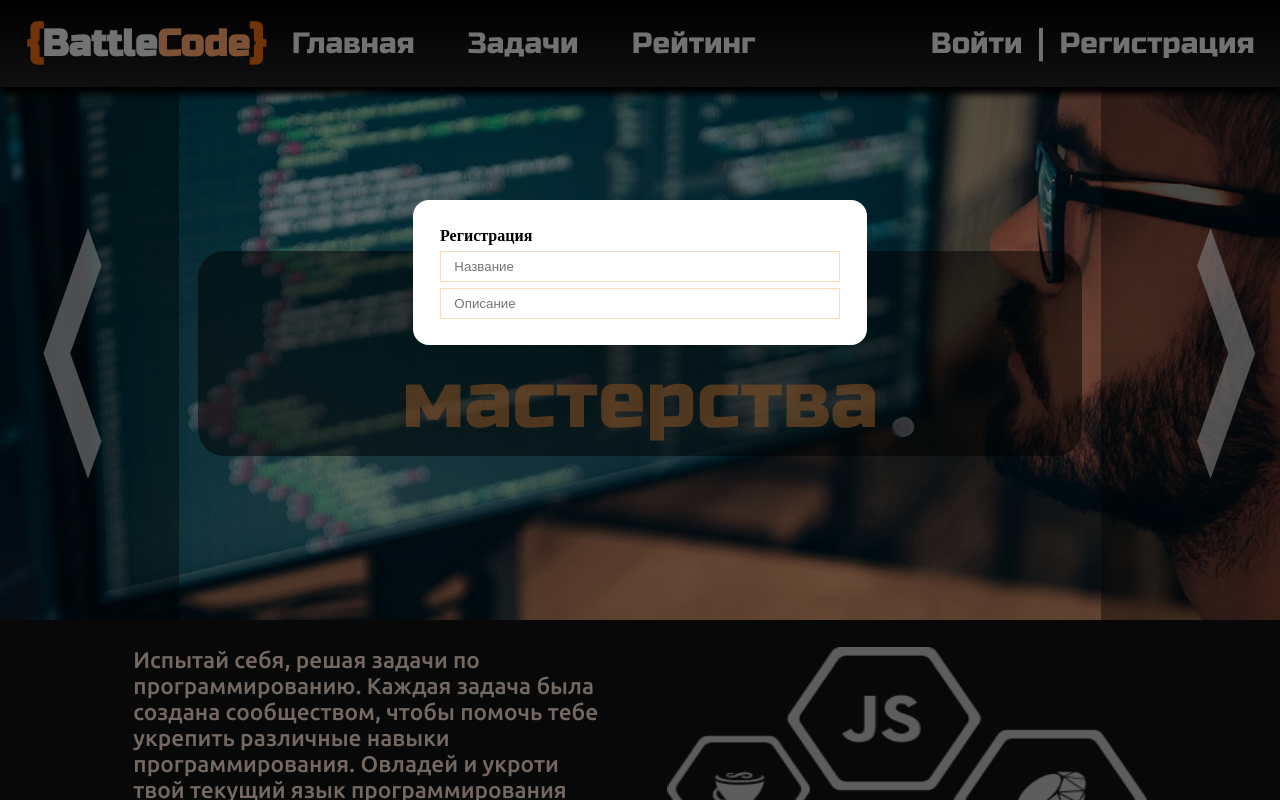
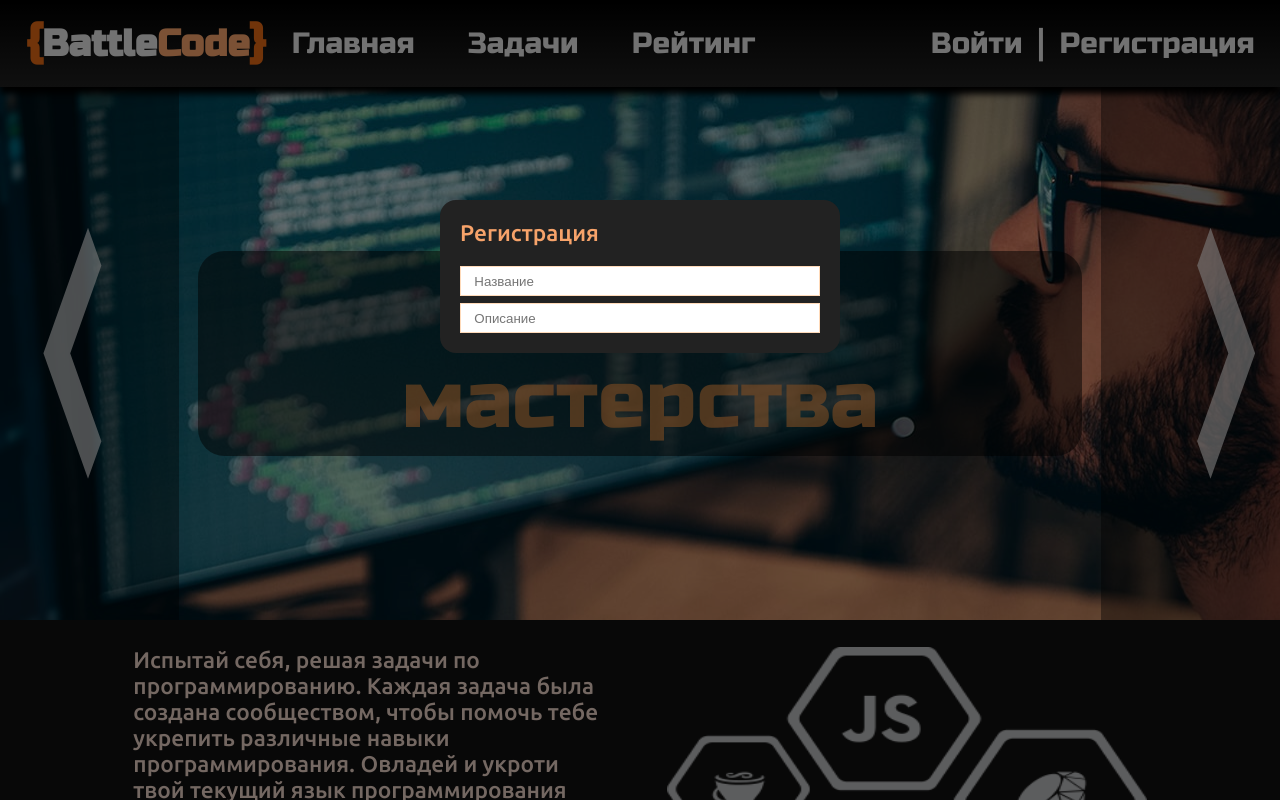
Before and after one commit to ne4ay/battlecode, a Vue app in the folder bfront/: page / in a window 1280 px wide. Both pictures are taken after a click on the link "Регистрация". Shown: the top 800 px of the page. Built offline with nearby package versions, Linux system fonts and the light colour scheme.

Commit message:
improve dialog

```diff
--- a/bfront/src/components/dialogs/FormDialog.vue
+++ b/bfront/src/components/dialogs/FormDialog.vue
@@ -1,8 +1,13 @@
 <template>
-  <transition name="swim" id="trans">
-        <div class="dialog-content" v-if="show">
-          <slot></slot>
-        </div>
+  <transition name="swim" id="tr  ans">
+    <div class="dialog-container" v-if="isShowing">
+      <div class="dialog-title">
+        {{title}}
+      </div>
+      <div class="dialog-content">
+        <slot></slot>
+      </div>
+    </div>
   </transition>
 </template>
 
@@ -10,33 +15,53 @@
 export default {
   name: "FormDialog",
   props: {
-    show: {
+    title: {
+      type: String
+    },
+    isShowing: {
       type: Boolean,
       default: false
+    }
+  },
+  methods: {
+    hideDialog() {
+      if (this.isShowing) {
+        this.$emit('update:isShowing', false)
+      }
     }
   }
 }
 </script>
 
 <style scoped>
-
-.dialog-content {
+@import url('https://fonts.googleapis.com/css2?family=Ubuntu:wght@500&display=swap');
+.dialog-container {
   z-index: 2;
-  margin: auto;
-  margin-top: 150pt;
-  background: white;
+  margin: 150pt   auto auto;
+  background: #222222;
   border-radius: 12pt;
   min-height: 50pt;
   min-width: 300pt;
-  padding: 20pt;
+  font-family: 'Ubuntu', sans-serif;
+  font-size: 17pt;
 }
 
-.swim-enter-active ,
-.swim-leave-active {
-  transition: all 0.6s cubic-bezier(.42,0,.77,1.53);
+.dialog-title {
+  color: #f7a36a;
+  padding: 15pt 15pt 5pt 15pt;
 }
 
-.swim-enter-from ,
+.dialog-content {
+  color: #ead1c6;
+  padding: 5pt 15pt 15pt 15pt;
+}
+
+.swim-enter-active,
+.swim-leave-active {
+  transition: all 0.6s cubic-bezier(.42, 0, .77, 1.53);
+}
+
+.swim-enter-from,
 .swim-leave-to {
   transform: translateY(-400pt);
 }
--- a/bfront/src/components/forms/RegistrationForm.vue
+++ b/bfront/src/components/forms/RegistrationForm.vue
@@ -1,6 +1,5 @@
 <template>
   <form @submit.prevent>
-    <h4>Регистрация</h4>
     <TextInput
         v-model="auth.title"
         type="text"
--- /dev/null
+++ b/bfront/src/components/header/AuthDialogType.js
@@ -0,0 +1,10 @@
+export default {
+    REGISTRATION : {
+        name: 'Registration',
+        title: 'Регистрация'
+    },
+    AUTHORIZATION: {
+        name: 'Authorization',
+        title: 'Авторизация'
+    }
+}
--- a/bfront/src/components/header/GlobalHeader.vue
+++ b/bfront/src/components/header/GlobalHeader.vue
@@ -18,8 +18,8 @@
 
     <UnAuthLinks class="content-wrapper" id="auth" :auth-listener="showAuthDialog"/>
   </div>
-  <div id="dialog-wrapper">
-    <FormDialog class="reg-form" v-model:show="dialogVisible">
+  <div id="dialog-wrapper" @click.self="hideDialog" >
+    <FormDialog class="reg-form" v-model:is-showing="dialogVisible" v-model:title="titleOfTheDialog">
       <RegistrationForm/>
     </FormDialog>
   </div>
@@ -42,12 +42,22 @@ export default {
   data() {
     return {
       dialogVisible: false,
+      titleOfTheDialog: String,
     }
   },
   methods: {
-    showAuthDialog() {
+    showAuthDialog(dialogType) {
       this.dialogVisible = true;
+      this.titleOfTheDialog = dialogType.title;
       document.getElementById('dialog-wrapper').style.display='flex';
+    },
+    hideDialog() {
+      if (this.dialogVisible) {
+        this.dialogVisible = false;
+        setTimeout(() => {
+          document.getElementById('dialog-wrapper').style.display='none';
+        }, 380);
+      }
     }
   }
 }
@@ -105,5 +115,6 @@ export default {
   z-index: 1;
   position: fixed;
   display: none;
+  transition: 0.7s;
 }
 </style>
--- a/bfront/src/components/header/UnAuthLinks.vue
+++ b/bfront/src/components/header/UnAuthLinks.vue
@@ -1,32 +1,40 @@
 <template>
   <div class="auth-wrapper">
-    <a class="auth">
+    <a class="auth"
+      @click="showDialog(DialogType.AUTHORIZATION)">
       Войти
     </a>
     <span class="delimiter">
       |
     </span>
     <a class="auth"
-      @click="showDialog">
+      @click="showDialog(DialogType.REGISTRATION)">
       Регистрация
     </a>
   </div>
 </template>
 
 <script>
+import AuthDialogType from "@/components/header/AuthDialogType";
+
 export default {
   name: "UnAuthLinks",
   props: {
     authListener: {
       type: Function,
-      required: true
+      required: true,
+    }
+  },
+  data() {
+    return {
+      DialogType: AuthDialogType
     }
   },
   components: {
   },
   methods: {
-    showDialog() {
-      this.authListener();
+    showDialog(dialogType) {
+      this.authListener(dialogType);
     }
   }
 }
```
